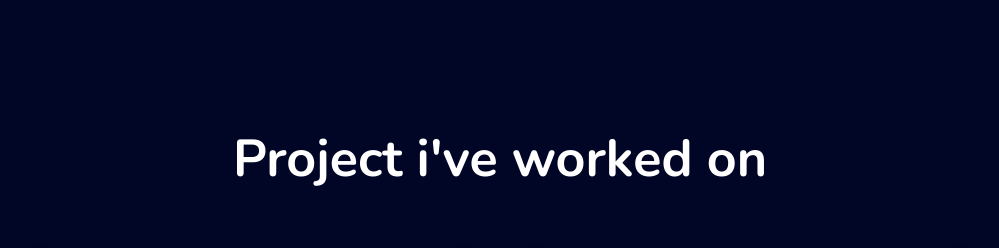
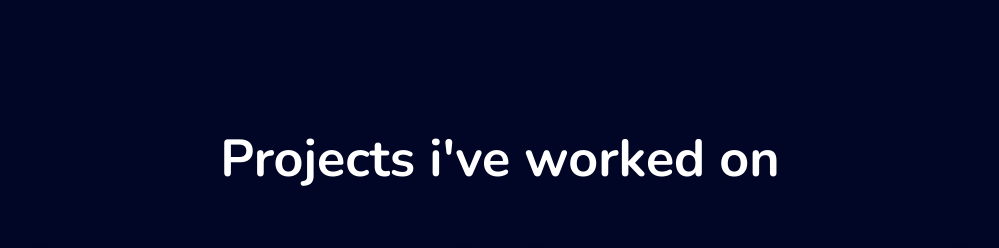
Before and after one commit to Matheo-dev23/portfolio, a React (Vite) app: page / in a window 1280 px wide. Shown: the part 1660-1908 px from the top of the page, without its empty margins (140-1139 px from the left). Built offline with nearby package versions, Linux system fonts and the light colour scheme; grey boxes are pictures that could not be loaded; a web font is replaced by a local one.

Commit message:
fix: correction of spelling mistakes

```diff
--- a/src/components/Projects.jsx
+++ b/src/components/Projects.jsx
@@ -11,7 +11,7 @@ import pythonSvg from "../assets/python-svgrepo-com.svg";
 export const Projects = () => {
     return <div className="flex flex-col item-center justify-center">
         <div className="m-auto">
-            <h1 className="text-[52px] font bold mt-17">Project i've worked on </h1>
+            <h1 className="text-[52px] font bold mt-17">Projects i've worked on </h1>
         </div>
 
         <div className="grid grid-cols-1 lg:grid-cols-2 m-auto gap-15 mt-13 gap-y-8 md:w-[75%]">
```
